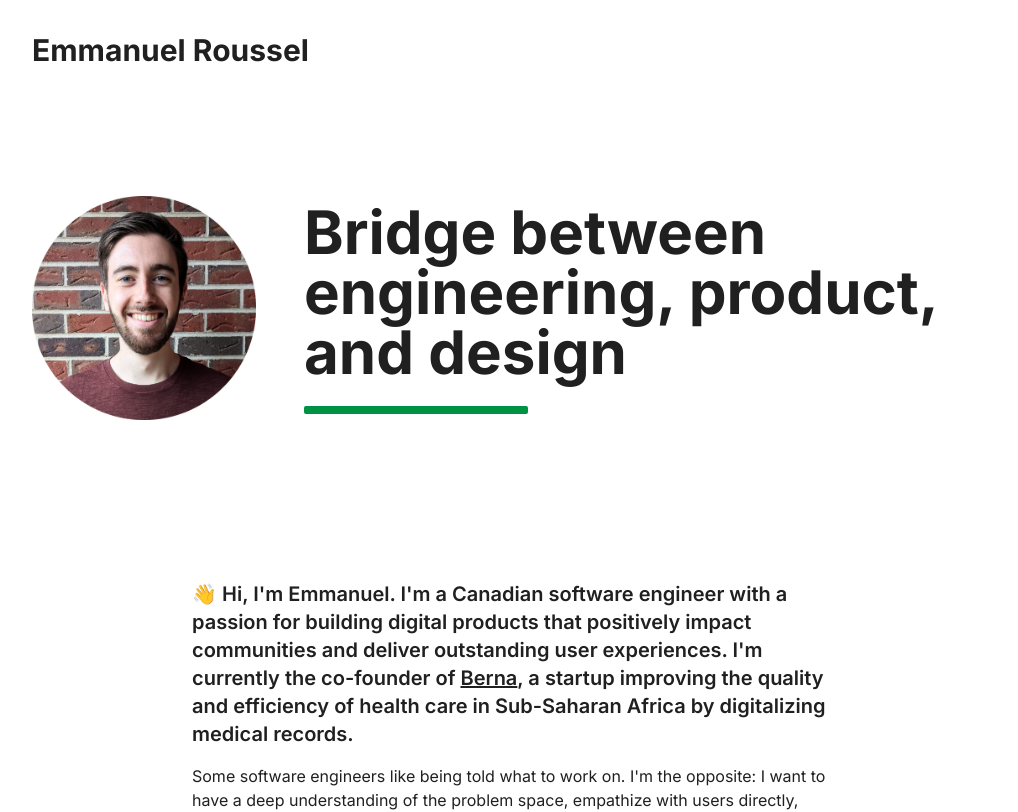
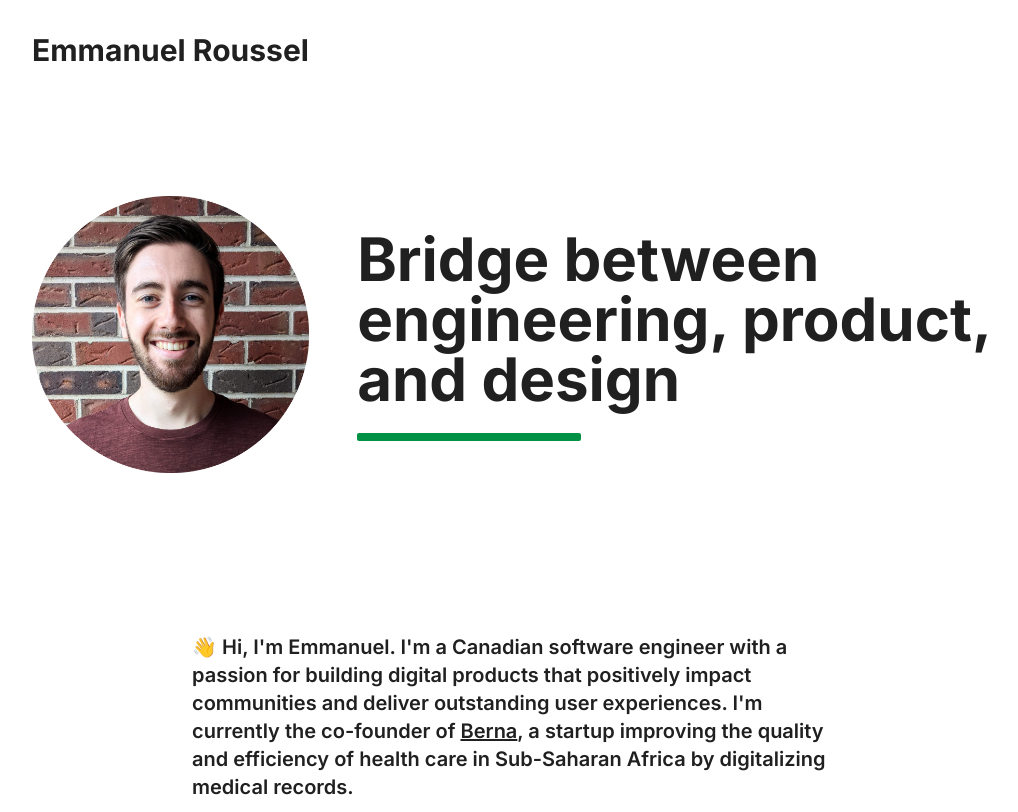
Before and after one commit to emroussel/personal-website, a Next.js app: page / in a window 1280 px wide. Shown: the top 812 px of the page, without its empty margins (128-1146 px from the left). Built offline with nearby package versions, Linux system fonts and the light colour scheme.

Commit message:
Make profile image responsive

```diff
--- a/pages/index.js
+++ b/pages/index.js
@@ -60,18 +60,10 @@ export default function Home() {
         <Nav />
         <main className="sm:pb-16 pb-8">
           <section className="sm:flex items-center sm:mt-20 md:mt-24 mt-8">
-            <div className={`flex justify-center sm:mx-0 mb-8 sm:mb-0 ${styles["hero-image-container"]}`}>
-              <Image
-                src="/profile.jpg"
-                width={224}
-                height={224}
-                className={styles["hero-image"]}
-                alt="Emmanuel Roussel"
-                loading="eager"
-                priority
-              />
+            <div className={`sm:flex-1 mb-8 sm:mb-0 mx-auto sm:mr-auto sm:ml-0 px-8 sm:px-0 ${styles["hero-image"]}`}>
+              <Image src="/profile.jpg" alt="Emmanuel Roussel" layout="responsive" width={280} height={280} priority />
             </div>
-            <div className="sm:ml-8 md:ml-10 lg:ml-12 ml-0">
+            <div className="sm:ml-8 md:ml-10 lg:ml-12 ml-0 mr-auto">
               <h1>
                 Bridge between
                 <br />
--- a/pages/index.module.css
+++ b/pages/index.module.css
@@ -1,42 +1,23 @@
-.hero-image-container > div {
-  @apply w-48 !important;
-}
-
 .hero-image {
-  @apply w-48 !important;
-  @apply h-48 !important;
+  max-width: 22rem;
 }
 
 @screen sm {
-  .hero-image-container > div {
-    @apply w-40 !important;
-  }
-
   .hero-image {
-    @apply w-40 !important;
-    @apply h-40 !important;
+    max-width: 14rem;
+    min-width: 10rem;
   }
 }
 
 @screen md {
-  .hero-image-container > div {
-    @apply w-48 !important;
-  }
-
   .hero-image {
-    @apply w-48 !important;
-    @apply h-48 !important;
+    max-width: 16rem;
   }
 }
 
 @screen lg {
-  .hero-image-container > div {
-    @apply w-56 !important;
-  }
-
   .hero-image {
-    @apply w-56 !important;
-    @apply h-56 !important;
+    max-width: 18rem;
   }
 }
 
```
